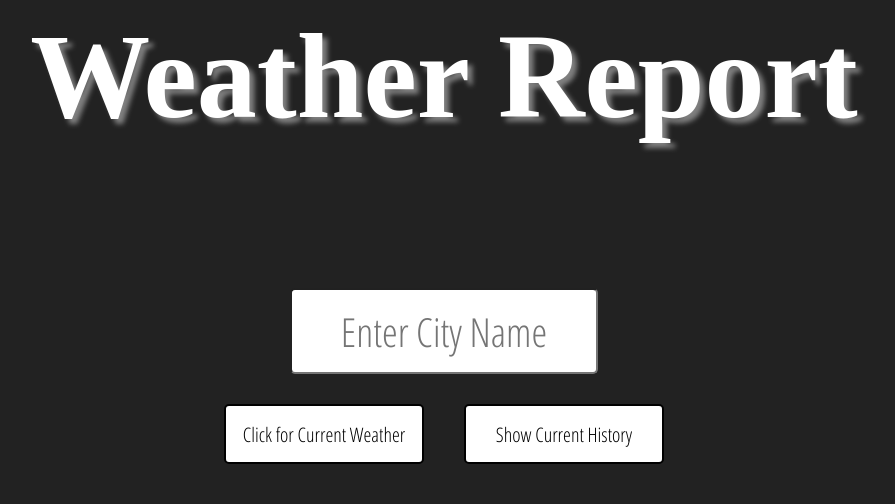
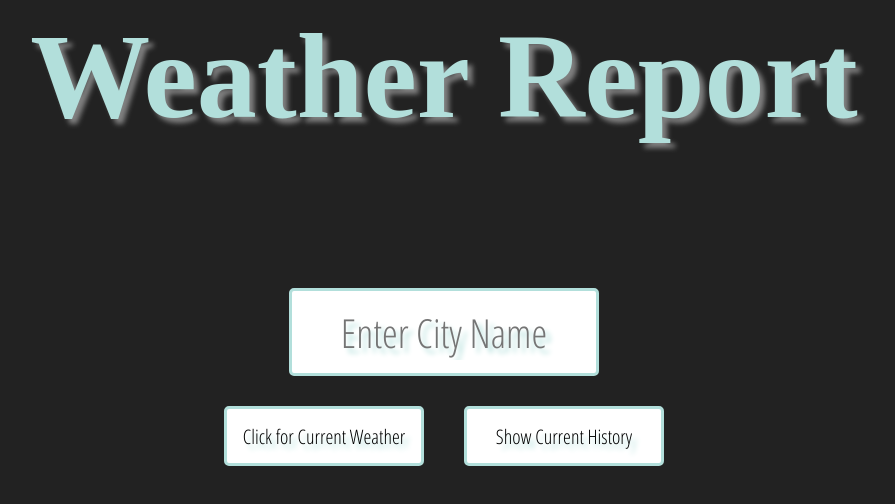
Before and after one commit to chelletuerk/weather-report, a React (Create React App) app: page / in a window 1280 px wide. Shown: the top 504 px of the page, without its empty margins (196-1091 px from the left). Built offline with nearby package versions, Linux system fonts and the light colour scheme; a web font is replaced by a local one.

Commit message:
Add some CSS color

```diff
--- a/src/App.css
+++ b/src/App.css
@@ -9,7 +9,7 @@ html {
 .App-header {
   background-color: #222;
   height: 150px;
-  color: white;
+  color: #b2dfdb ;
   padding: 0;
 }
 
@@ -24,9 +24,9 @@ h2 {
 h3 {
   font-family: 'Open Sans Condensed', sans-serif;
   font-size: 50px;
-  color: white;
+  color: #b2dfdb;
   font-weight: bolder;
-  border-bottom: solid white 2px;
+  border-bottom: solid #b2dfdb  2px;
   width: 200px;
   margin: 0 auto;
   margin-top: 80px;
@@ -40,18 +40,21 @@ input {
   text-align: center;
   font-family: 'Open Sans Condensed', sans-serif;
   border-radius: 5px;
+  border: solid #b2dfdb 3px;
+  text-shadow: #b2dfdb 5px 5px 5px;
 }
 
 button {
   height: 60px;
   width: 200px;
   border-radius: 5px;
-  border-style: solid;
+  border: solid #b2dfdb 3px;
   background-color: white;
   font-family: 'Open Sans Condensed', sans-serif;
   font-size: 20px;
   margin: 30px 20px;
   -webkit-transition: all 0.7s ease;
+  text-shadow: #b2dfdb 5px 5px 5px;
 }
 
 button:hover {
@@ -65,7 +68,7 @@ li {
   list-style: none;
   font-size: 35px;
   font-family: 'Open Sans Condensed', sans-serif;
-  color: white;
+  color: #b2dfdb;
   display: inline-block;
 }
 
@@ -73,7 +76,7 @@ ul {
   list-style: none;
   font-size: 35px;
   font-family: 'Open Sans Condensed', sans-serif;
-  color: white;
+  color: #b2dfdb;
   padding: 0;
   margin-top: 0;
 }
```
Also changed, not shown: 1 other file (tests, documents, lock files or other folders).
